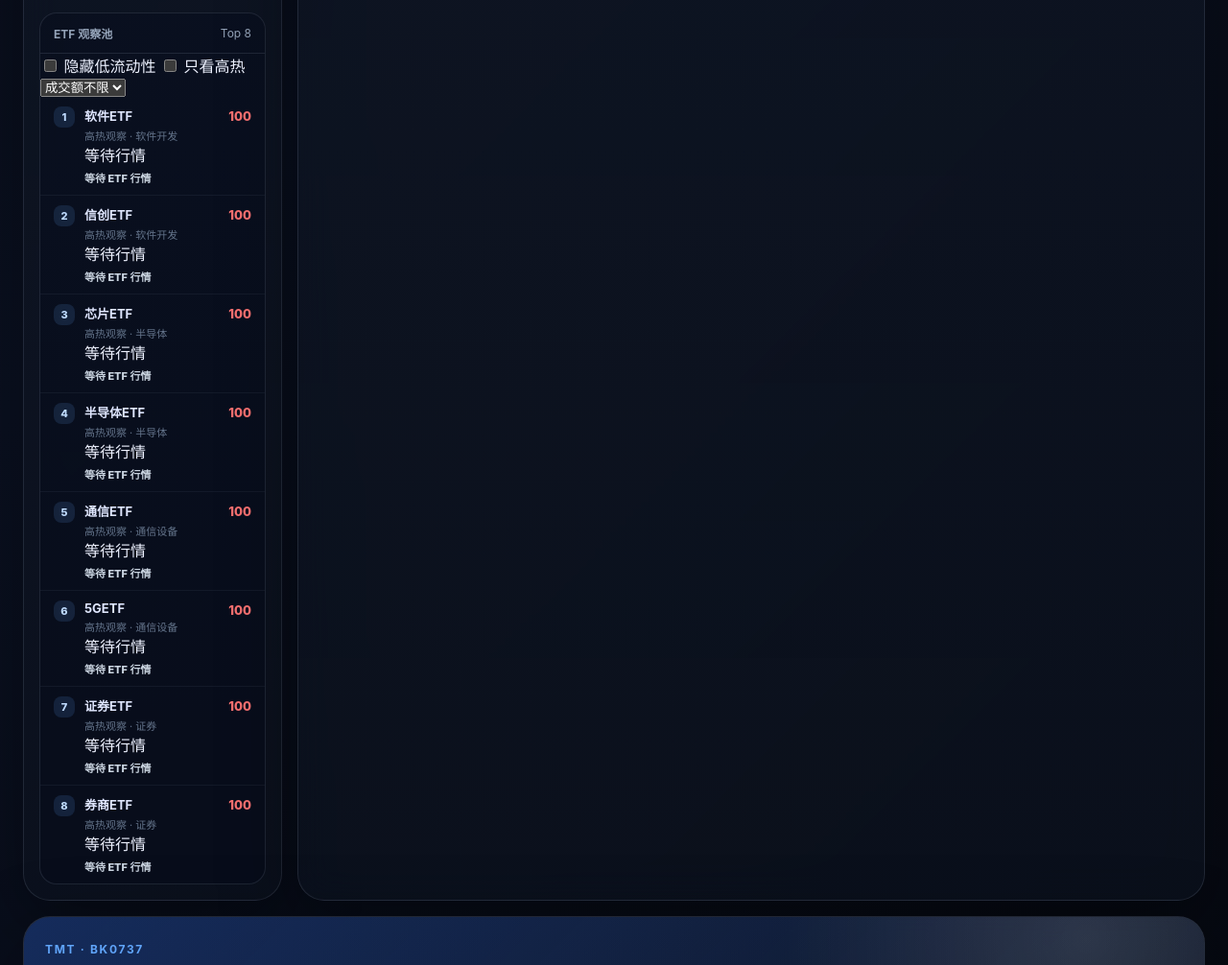
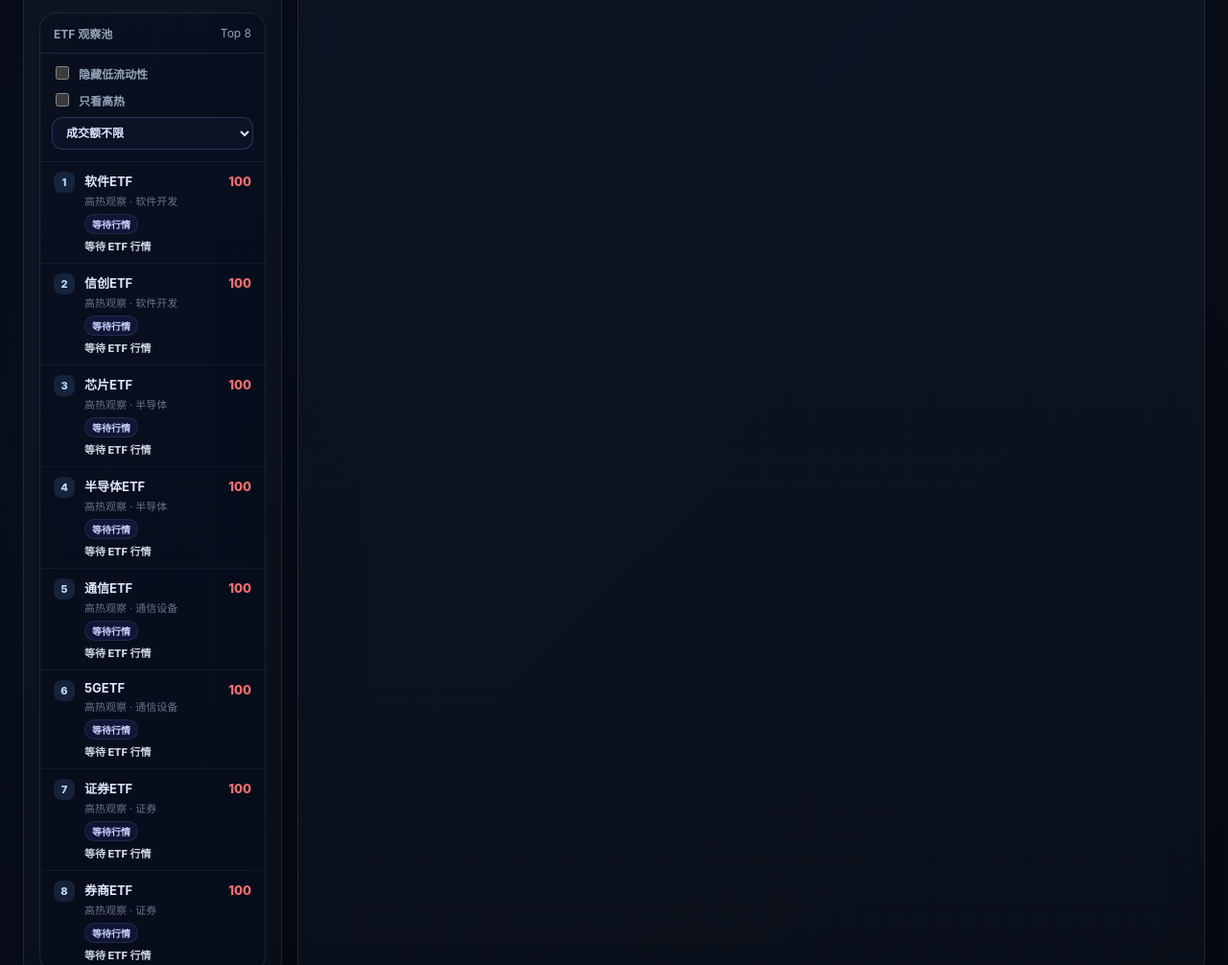
Before and after one commit to 1264585648/jijin-show, a website with bundled scripts: page index.html in a window 1280 px wide. Shown: the part 1759-2765 px from the top of the page at 96% size. Built offline with nearby package versions, Linux system fonts and the light colour scheme.

Commit message:
style: add ETF filter and risk tag styles

```diff
--- a/src/etf-quotes.css
+++ b/src/etf-quotes.css
@@ -1,11 +1,76 @@
+.etf-filter-panel {
+  display: grid;
+  gap: 8px;
+  padding: 10px 12px 12px;
+  border-bottom: 1px solid rgba(148, 163, 184, 0.1);
+}
+
+.etf-filter-check {
+  display: inline-flex;
+  align-items: center;
+  gap: 7px;
+  color: var(--muted);
+  font-size: 12px;
+  font-weight: 800;
+  cursor: pointer;
+}
+
+.etf-filter-check input {
+  width: 14px;
+  height: 14px;
+  accent-color: #818cf8;
+}
+
+.etf-filter-select {
+  width: 100%;
+  border: 1px solid rgba(129, 140, 248, 0.26);
+  border-radius: 11px;
+  padding: 8px 10px;
+  color: #e0e7ff;
+  background: rgba(15, 23, 42, 0.72);
+  font-size: 12px;
+  font-weight: 800;
+}
+
+.etf-filter-empty {
+  padding: 14px;
+  color: var(--muted);
+  font-size: 12px;
+  line-height: 1.6;
+}
+
 .etf-quote-line {
   margin-top: 4px;
   font-size: 11px;
   font-weight: 800;
 }
 
+.etf-risk-tags {
+  display: flex;
+  flex-wrap: wrap;
+  gap: 5px;
+  margin-top: 6px;
+}
+
+.etf-risk-tags span {
+  display: inline-flex;
+  align-items: center;
+  min-height: 20px;
+  border: 1px solid rgba(148, 163, 184, 0.14);
+  border-radius: 999px;
+  padding: 2px 7px;
+  color: #c7d2fe;
+  background: rgba(79, 70, 229, 0.13);
+  font-size: 10px;
+  font-weight: 900;
+}
+
 .etf-watch-item {
   align-items: flex-start;
+}
+
+.etf-watch-item.is-muted {
+  opacity: 0.68;
 }
 
 .etf-watch-item .rank-value {
@@ -16,8 +81,14 @@
   line-height: 1.45;
 }
 
+.etf-card .etf-risk-tags span {
+  display: inline-flex;
+}
+
 @media (max-width: 900px) {
-  .etf-quote-line {
+  .etf-quote-line,
+  .etf-filter-check,
+  .etf-filter-select {
     font-size: 10px;
   }
 }
```
